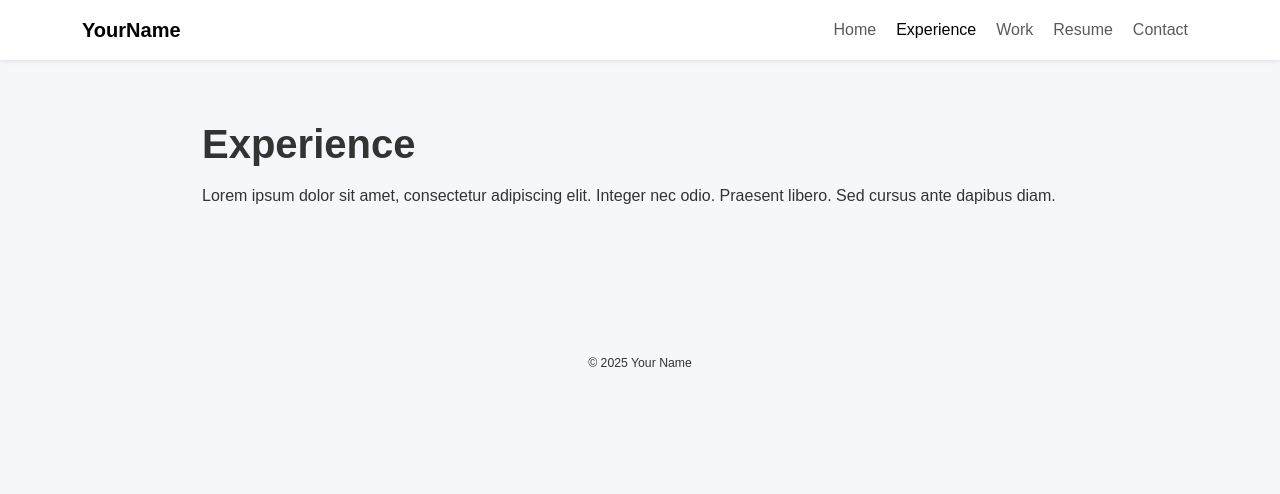
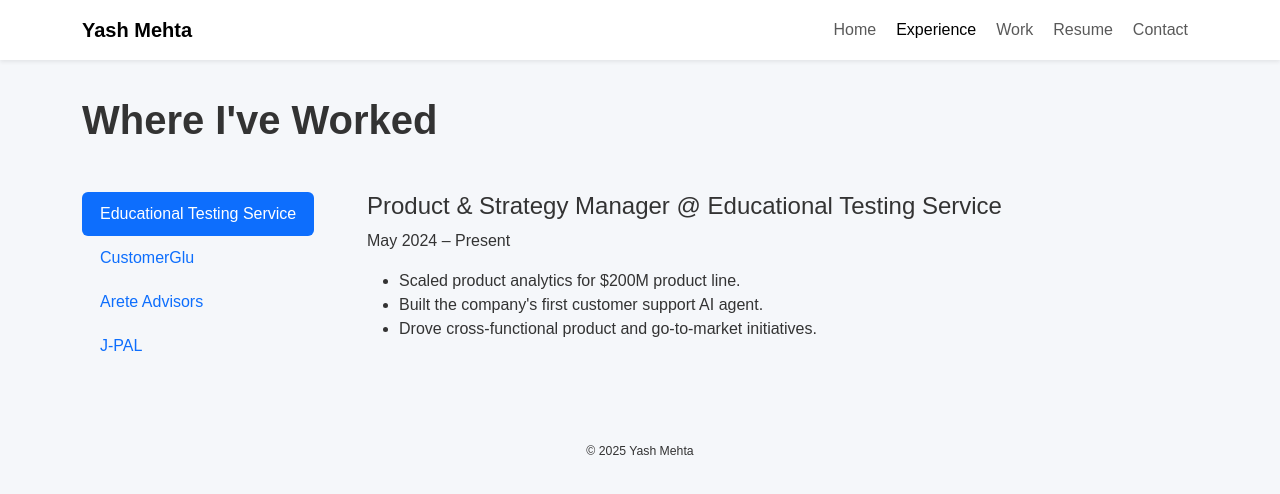
Before and after one commit to ym596/personal_website, a plain HTML site: page experience.html in a window 1280 px wide. Drawn offline with nearby package versions, Linux system fonts and the light colour scheme.

Commit message:
editing experience page

```diff
--- a/experience.html
+++ b/experience.html
@@ -3,16 +3,16 @@
 <head>
   <meta charset="UTF-8">
   <meta name="viewport" content="width=device-width, initial-scale=1">
-  <title>Your Name - Experience</title>
+  <title>Experience - Yash Mehta</title>
   <link href="https://cdn.jsdelivr.net/npm/bootstrap@5.3.3/dist/css/bootstrap.min.css" rel="stylesheet">
   <link rel="stylesheet" href="style.css">
 </head>
 <body>
 
-  <!-- Navbar -->
+<!-- Navbar (same as your index.html navbar) -->
 <nav class="navbar navbar-expand-lg fixed-top bg-light shadow-sm">
   <div class="container">
-      <a class="navbar-brand fw-bold" href="index.html">YourName</a>
+    <a class="navbar-brand fw-bold" href="index.html">Yash Mehta</a>
     <button class="navbar-toggler" type="button" data-bs-toggle="collapse" data-bs-target="#navbarNav">
       <span class="navbar-toggler-icon"></span>
     </button>
@@ -28,15 +28,86 @@
   </div>
 </nav>
 
+<!-- Main Experience Section -->
+<section class="experience-section d-flex align-items-start pt-5">
+  <div class="container pt-5">
+    <h2 class="section-heading mb-5">Where I've Worked</h2>
+    <div class="row">
 
-  <!-- Experience Content -->
-  <section class="content-section container fade-in">
-    <h2 class="section-heading">Experience</h2>
-    <p>Lorem ipsum dolor sit amet, consectetur adipiscing elit. Integer nec odio. Praesent libero. Sed cursus ante dapibus diam.</p>
+      <!-- Left Column - Companies -->
+      <div class="col-md-3 mb-4">
+        <ul class="nav flex-column nav-pills" id="v-pills-tab" role="tablist" aria-orientation="vertical">
+          <li class="nav-item">
+            <a class="nav-link active" id="ets-tab" data-bs-toggle="pill" href="#ets" role="tab">Educational Testing Service</a>
+          </li>
+          <li class="nav-item">
+            <a class="nav-link" id="customerglu-tab" data-bs-toggle="pill" href="#customerglu" role="tab">CustomerGlu</a>
+          </li>
+          <li class="nav-item">
+            <a class="nav-link" id="arete-tab" data-bs-toggle="pill" href="#arete" role="tab">Arete Advisors</a>
+          </li>
+          <li class="nav-item">
+            <a class="nav-link" id="jpal-tab" data-bs-toggle="pill" href="#jpal" role="tab">J-PAL</a>
+          </li>
+        </ul>
+      </div>
+
+      <!-- Right Column - Details -->
+      <div class="col-md-9">
+        <div class="tab-content" id="v-pills-tabContent">
+
+          <!-- ETS Details -->
+          <div class="tab-pane fade show active" id="ets" role="tabpanel">
+            <h4>Product & Strategy Manager @ Educational Testing Service</h4>
+            <p>May 2024 – Present</p>
+            <ul>
+              <li>Scaled product analytics for $200M product line.</li>
+              <li>Built the company's first customer support AI agent.</li>
+              <li>Drove cross-functional product and go-to-market initiatives.</li>
+            </ul>
+          </div>
+
+          <!-- CustomerGlu Details -->
+          <div class="tab-pane fade" id="customerglu" role="tabpanel">
+            <h4>Chief of Staff @ CustomerGlu</h4>
+            <p>Mar 2022 – Jul 2023</p>
+            <ul>
+              <li>Achieved 4x revenue growth in 12 months.</li>
+              <li>Built foundational processes across Product, GTM, and Success teams.</li>
+              <li>Drove strategic planning and operational execution for scaling.</li>
+            </ul>
+          </div>
+
+          <!-- Arete Advisors Details -->
+          <div class="tab-pane fade" id="arete" role="tabpanel">
+            <h4>Management Consultant @ Arete Advisors (now Bain & Co.)</h4>
+            <p>Jul 2019 – Feb 2022</p>
+            <ul>
+              <li>Led strategy consulting engagements across investment analysis, operational efficiency, and market entry.</li>
+              <li>Worked across financial services, education, and healthcare verticals.</li>
+            </ul>
+          </div>
+
+          <!-- J-PAL Details -->
+          <div class="tab-pane fade" id="jpal" role="tabpanel">
+            <h4>Research Associate @ J-PAL</h4>
+            <p>Aug 2018 – Jun 2019</p>
+            <ul>
+              <li>Designed and analyzed field experiments in education and social impact sectors.</li>
+              <li>Managed data collection and project execution across multiple sites.</li>
+            </ul>
+          </div>
+
+        </div>
+      </div>
+
+    </div>
+  </div>
 </section>
 
+<!-- Footer -->
 <footer class="text-center mt-5 mb-4">
-    <small>© 2025 Your Name</small>
+  <small>© 2025 Yash Mehta</small>
 </footer>
 
 <script src="https://cdn.jsdelivr.net/npm/bootstrap@5.3.3/dist/js/bootstrap.bundle.min.js"></script>
```
Lines whose indentation alone changed are shown as unchanged.
